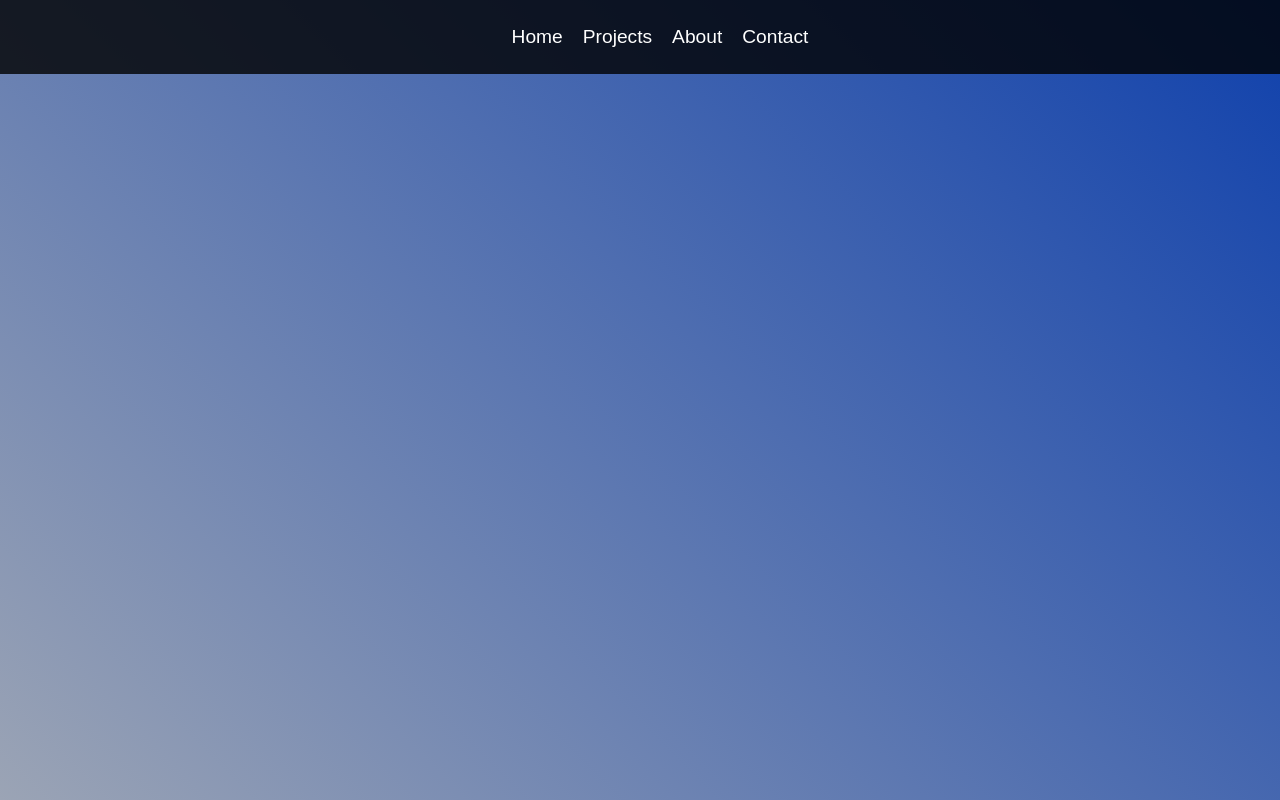
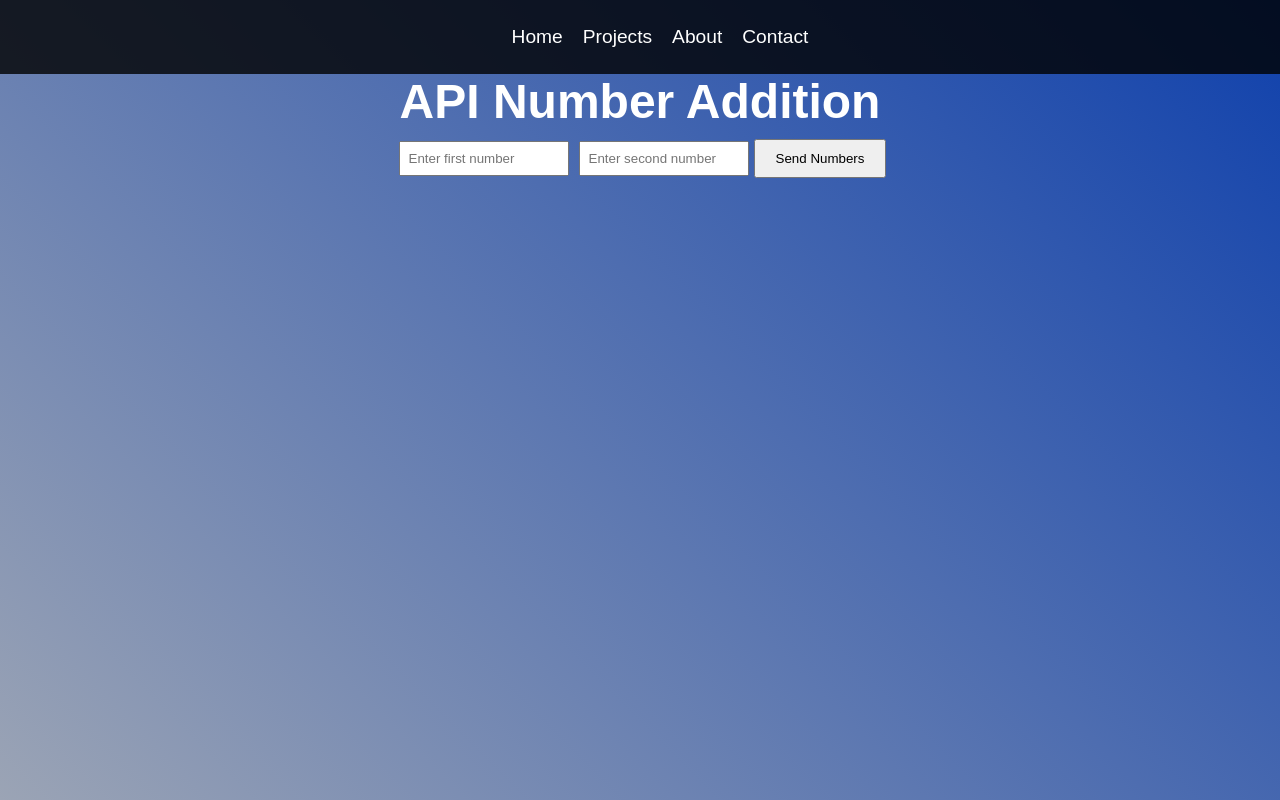
Before and after one commit to damianmiskow/website, a Vue app in the folder website/: page /projects/awslambda in a window 1280 px wide. Built offline with nearby package versions, Linux system fonts and the light colour scheme.

Commit message:
aws api num adddion

```diff
--- a/website/package.json
+++ b/website/package.json
@@ -8,7 +8,7 @@
     "lint": "vue-cli-service lint"
   },
   "dependencies": {
-    "axios": "^1.7.2",
+    "axios": "^1.7.7",
     "core-js": "^3.8.3",
     "vue": "^3.2.13",
     "vue-router": "^4.0.13"
--- a/website/src/router/index.js
+++ b/website/src/router/index.js
@@ -5,7 +5,8 @@ import ContactPage from '../views/ContactPage.vue';
 import ProjectsPage from '../views/ProjectsPage.vue';
 import CardValProject from '../views/projects/CardValProject.vue';
 import LoginPageProject from '../views/projects/LoginPageProject.vue';
-import LoginPage from '../views/LoginPage.vue';  // Import the login page
+import LoginPage from '../views/LoginPage.vue';
+import AWSLambda from '../views/projects/AWSLambda.vue';
 
 const routes = [
   { path: '/', name: 'Home', component: HomePage },
@@ -14,6 +15,7 @@ const routes = [
   { path: '/projects', name: 'Projects', component: ProjectsPage },
   { path: '/projects/cardvalidationproject', name: 'Card Validation Project', component: CardValProject },
   { path: '/projects/loginpageproject', name: 'Login Page Project', component: LoginPageProject, meta: { requiresAuth: true } },
+  { path: '/projects/awslambda', name: 'AWS Lambda', component: AWSLambda },
   { path: '/login', name: 'Login', component: LoginPage },
 ];
 
--- a/website/src/views/ProjectsPage.vue
+++ b/website/src/views/ProjectsPage.vue
@@ -25,7 +25,7 @@ export default {
       projects: [
         { name: 'Credit Card Validation', route: '/projects/cardvalidationproject', description: 'Validate credit card numbers' },
         { name: 'Login Page', route: '/projects/loginpageproject', description: 'Log-in to see the page' },
-        { name: 'Project 3', route: '#', description: 'Description for Project 3' },
+        { name: 'AWS Connection', route: '/projects/awslambda', description: 'Connects to AWS API' },
         { name: 'Project 4', route: '#', description: 'Description for Project 4' },
       ],
     };
--- /dev/null
+++ b/website/src/views/projects/AWSLambda.vue
@@ -0,0 +1,72 @@
+<template>
+    <div>
+      <h1>API Number Addition</h1>
+
+      <div>
+        <input v-model="num1" type="number" placeholder="Enter first number" />
+        <input v-model="num2" type="number" placeholder="Enter second number" />
+        <button @click="sendNumbers">Send Numbers</button>
+      </div>
+
+      <div v-if="result !== null">
+        <h2>Result: {{ result }}</h2>
+      </div>
+
+      <div v-if="error">
+        <h2 style="color: red;">Error: {{ error }}</h2>
+      </div>
+    </div>
+  </template>
+
+  <script>
+  import axios from 'axios';
+
+  export default {
+    data() {
+      return {
+        num1: null,
+        num2: null,
+        result: null,
+        error: null
+      };
+    },
+    methods: {
+      async sendNumbers() {
+        try {
+          this.error = null;
+
+          const requestData = `{"num1": ${this.num1}, "num2": ${this.num2}}`;
+          const response = await axios.post(
+            'https://z0ulxi5dc1.execute-api.us-east-1.amazonaws.com/TestStage/lambdatest1',
+            requestData,
+            {
+              headers: { 'Content-Type': 'application/json' },
+              withCredentials: false
+            }
+          );
+
+          this.result = response.data.result;
+        } catch (err) {
+          this.error = err.response ? err.response.data.message : err.message;
+          this.result = null;
+        }
+      }
+    }
+  };
+  </script>
+
+  <style scoped>
+  input {
+    margin: 5px;
+    padding: 8px;
+    width: 150px;
+  }
+  button {
+    padding: 10px 20px;
+    margin-top: 10px;
+  }
+
+  h2 {
+    margin-top: 20px;
+  }
+  </style>
```
Also changed, not shown: website/src/views/LoginPage.vue (line endings or trailing spaces), 1 other file (tests, documents, lock files or other folders).
